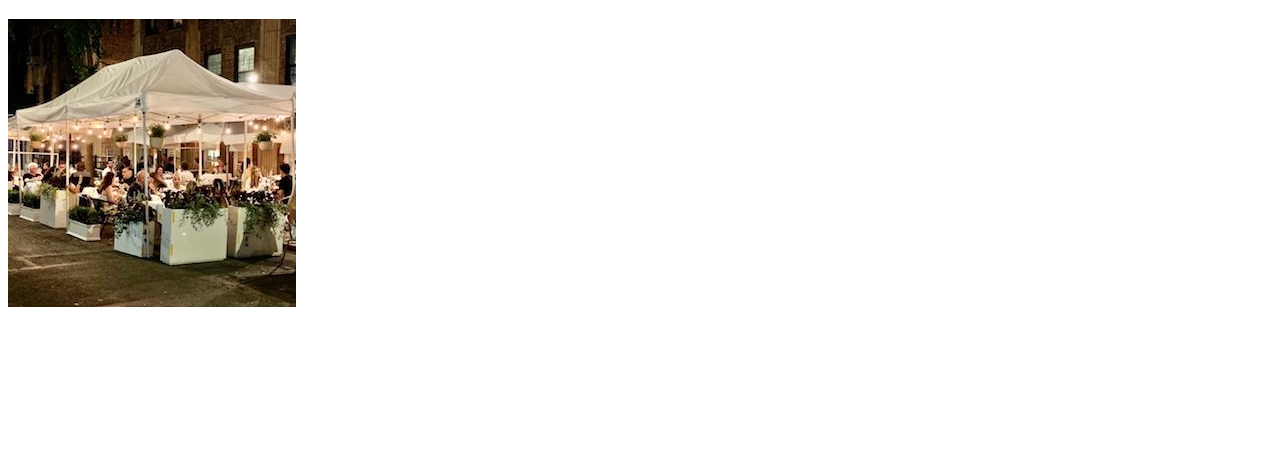
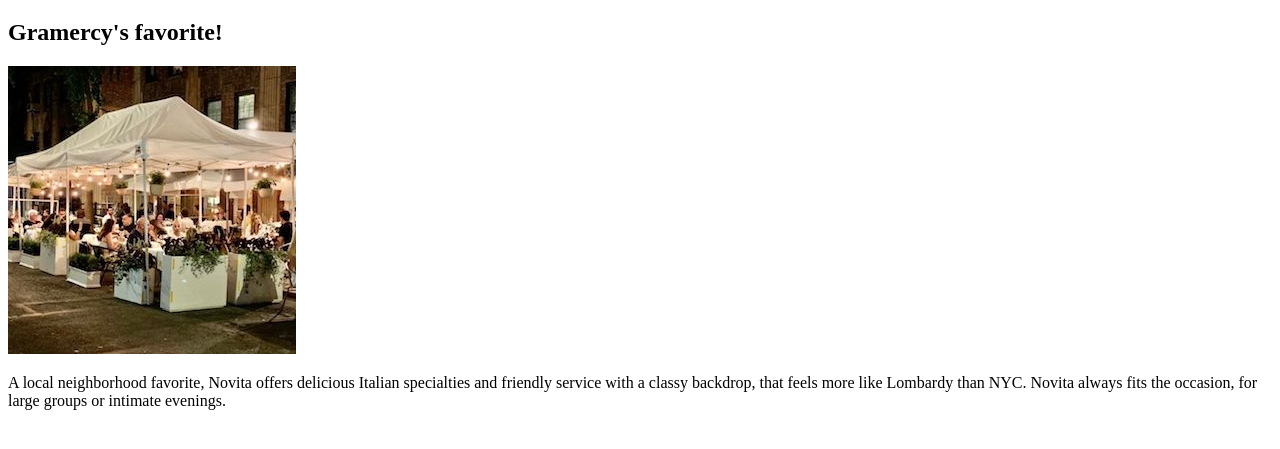
Before and after one commit to MissLiner/restaurant-page, a plain HTML site: page index.html in a window 1280 px wide. Shown: the part 61-510 px from the top of the page. Drawn offline with Linux system fonts and the light colour scheme.

Commit message:
Run webpack and clean up HTML

```diff
--- a/index.html
+++ b/index.html
@@ -10,15 +10,7 @@
   </head>
 
   <body>
-      <div id="content">
-        <!-- <h2>Gramercy's favorite!</h2> -->
-        <!-- <img src="novita_outdoors.jpeg" id="main-img"> -->
-        <!-- <p>A local neighborhood favorite, Novita offers delicious Italian specialties and
-            friendly service with a classy backdrop, that feels more like Lombardy than NYC.
-            Novita always fits the occasion, for large groups or intimate evenings.
-        </p> -->
-      </div>
-
+      <div id="content"></div>
   </body>
 
 </html>
--- a/main.js
+++ b/main.js
@@ -26,7 +26,7 @@ eval("__webpack_require__.r(__webpack_exports__);\n/* harmony import */ var _ini
   \*******************************/
 /***/ (() => {
 
-eval("let contentDiv = document.getElementById('content')\n\nlet title = document.createElement('h1');\ntitle.textContent = 'Novita';\ncontentDiv.appendChild(title);\n\nlet mainImg = document.createElement('img');\nmainImg.src = 'novita_outdoors.jpeg';\ncontentDiv.appendChild(mainImg);\n\n//# sourceURL=webpack://restaurant-page/./src/init-page-load.js?");
+eval("let contentDiv = document.getElementById('content')\n\nlet title = document.createElement('h1');\ntitle.textContent = 'Novita';\ncontentDiv.appendChild(title);\n\nlet subTitle = document.createElement('h2');\nsubTitle.textContent = 'Gramercy\\'s favorite!';\ncontentDiv.appendChild(subTitle);\n\nlet mainImg = document.createElement('img');\nmainImg.src = 'novita_outdoors.jpeg';\ncontentDiv.appendChild(mainImg);\n\nlet intro = document.createElement('p');\nintro.textContent = 'A local neighborhood favorite, Novita offers delicious Italian specialties and friendly service with a classy backdrop, that feels more like Lombardy than NYC. Novita always fits the occasion, for large groups or intimate evenings.';\ncontentDiv.appendChild(intro);\n\n//# sourceURL=webpack://restaurant-page/./src/init-page-load.js?");
 
 /***/ })
 
```
